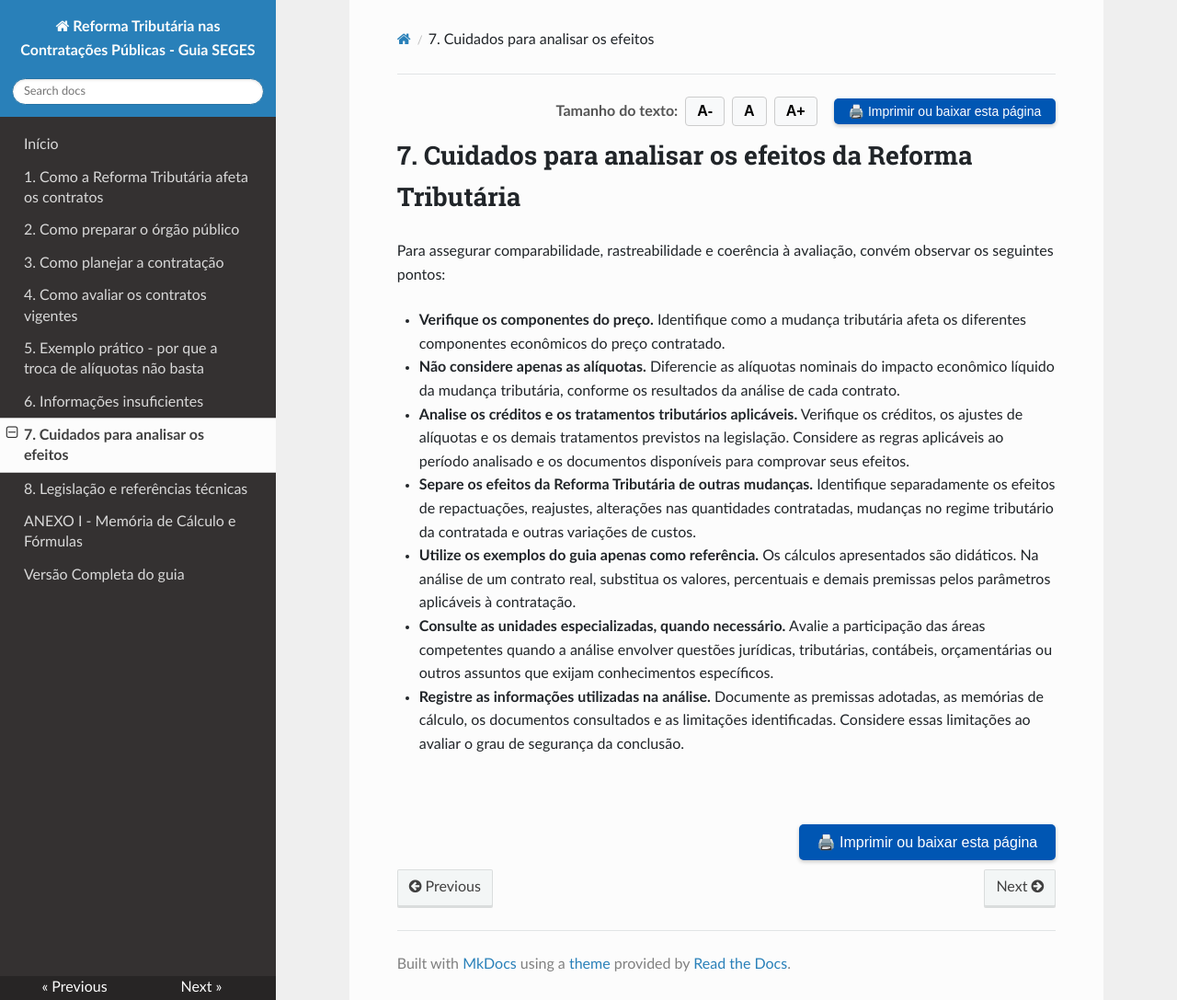
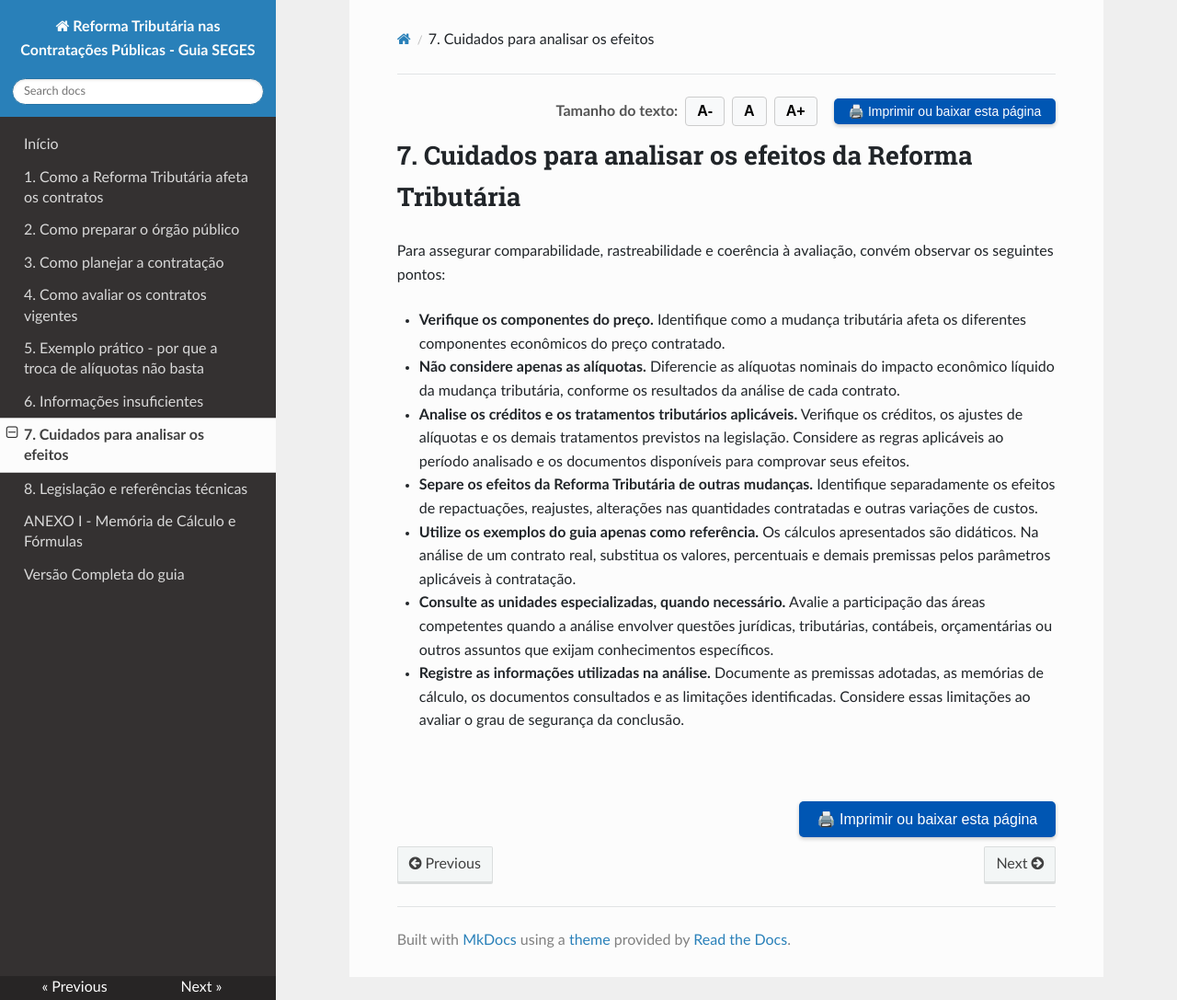
Before and after one commit to emilix10-bit/guia-RT2026-dedicacao-exclusiva, an MkDocs documentation site: the page built from docs/07-cuidados-analise.md, in a window 1280 px wide and 1087 px high. Shown: the whole window at 92% size. Built offline with MkDocs 1.6.1, drawn with Linux system fonts in a browser that asks for light colours; nearby versions of some CDN libraries.

```diff
--- a/docs/07-cuidados-analise.md
+++ b/docs/07-cuidados-analise.md
@@ -16,7 +16,7 @@ Para assegurar comparabilidade, rastreabilidade e coerência à avaliação, con
 * **Verifique os componentes do preço.** Identifique como a mudança tributária afeta os diferentes componentes econômicos do preço contratado.
 * **Não considere apenas as alíquotas.** Diferencie as alíquotas nominais do impacto econômico líquido da mudança tributária, conforme os resultados da análise de cada contrato.
 * **Analise os créditos e os tratamentos tributários aplicáveis.** Verifique os créditos, os ajustes de alíquotas e os demais tratamentos previstos na legislação. Considere as regras aplicáveis ao período analisado e os documentos disponíveis para comprovar seus efeitos.
-* **Separe os efeitos da Reforma Tributária de outras mudanças.** Identifique separadamente os efeitos de repactuações, reajustes, alterações nas quantidades contratadas, mudanças no regime tributário da contratada e outras variações de custos.
+* **Separe os efeitos da Reforma Tributária de outras mudanças.** Identifique separadamente os efeitos de repactuações, reajustes, alterações nas quantidades contratadas e outras variações de custos.
 * **Utilize os exemplos do guia apenas como referência.** Os cálculos apresentados são didáticos. Na análise de um contrato real, substitua os valores, percentuais e demais premissas pelos parâmetros aplicáveis à contratação.
 * **Consulte as unidades especializadas, quando necessário.** Avalie a participação das áreas competentes quando a análise envolver questões jurídicas, tributárias, contábeis, orçamentárias ou outros assuntos que exijam conhecimentos específicos.
 * **Registre as informações utilizadas na análise.** Documente as premissas adotadas, as memórias de cálculo, os documentos consultados e as limitações identificadas. Considere essas limitações ao avaliar o grau de segurança da conclusão.
```
